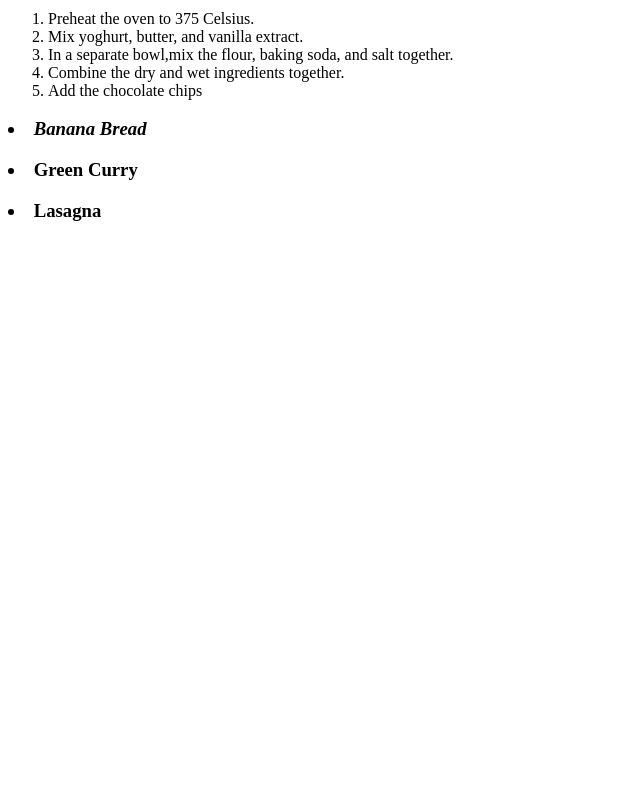
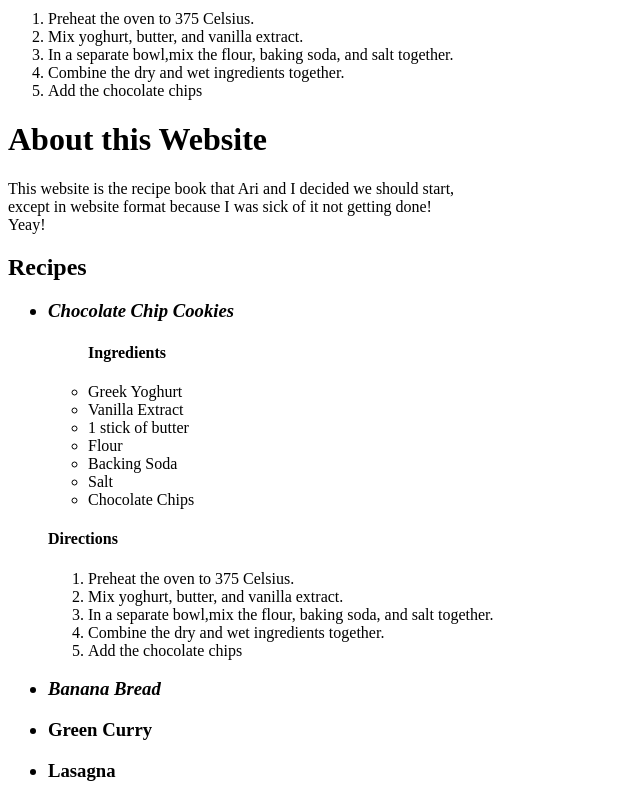
Before and after one commit to dchassaing/myrecipebook, a plain HTML site: page index.html in a window 1280 px wide. Shown: the part 460-1260 px from the top of the page, without its empty margins (0-640 px from the left). Before the commit the page ends 800 px from the top, so only its background shows below. Drawn offline with Linux system fonts and the light colour scheme.

Commit message:
I filled in more if the initial HTML content but I want to learn how to make every recipe go to a new page after this

```diff
--- a/index.html
+++ b/index.html
@@ -31,7 +31,7 @@
                 <li>Backing Soda</li>
                 <li>Salt</li>
                 <li>Chocolate Chips</li>
-          </ul>
+              </ul>
 
               <h4>Directions</h4>
                 <ol>
@@ -43,11 +43,41 @@
                 </ol>
       </div>
 
+
+<h1> About this Website </h1>
+
+<p>
+  This website is the recipe book that Ari and I decided we should start,<br>
+  except in website format because I was sick of it not getting done!<br>
+  Yeay!<br>
+</p>
+  <h2> Recipes </h2>
+    <ul>
+      <h3><li><strong><em>Chocolate Chip Cookies</em></strong><br></li></h3>
+        <ul>
+          <h4>Ingredients</h4>
+            <li>Greek Yoghurt</li>
+            <li>Vanilla Extract</li>
+            <li>1 stick of butter</li>
+            <li>Flour</li>
+            <li>Backing Soda</li>
+            <li>Salt</li>
+            <li>Chocolate Chips</li>
+          </ul>
+
+        <h4>Directions</h4>
+          <ol>
+              <li>Preheat the oven to 375 Celsius.</li>
+              <li>Mix yoghurt, butter, and vanilla extract.</li>
+              <li>In a separate bowl,mix the flour, baking soda, and salt together.</li>
+              <li>Combine the dry and wet ingredients together.</li>
+              <li>Add the chocolate chips</li>
+          </ol>
+
       <h3><li><strong><em>Banana Bread</em></strong><br></li></h3>
       <h3><li>  Green Curry </li></h3>
-      <h3></h3>
       <h3><li>  Lasagna </li></h3>
-
+</ul>
 
   </body>
 
```
Also changed, not shown: 1 other file.
